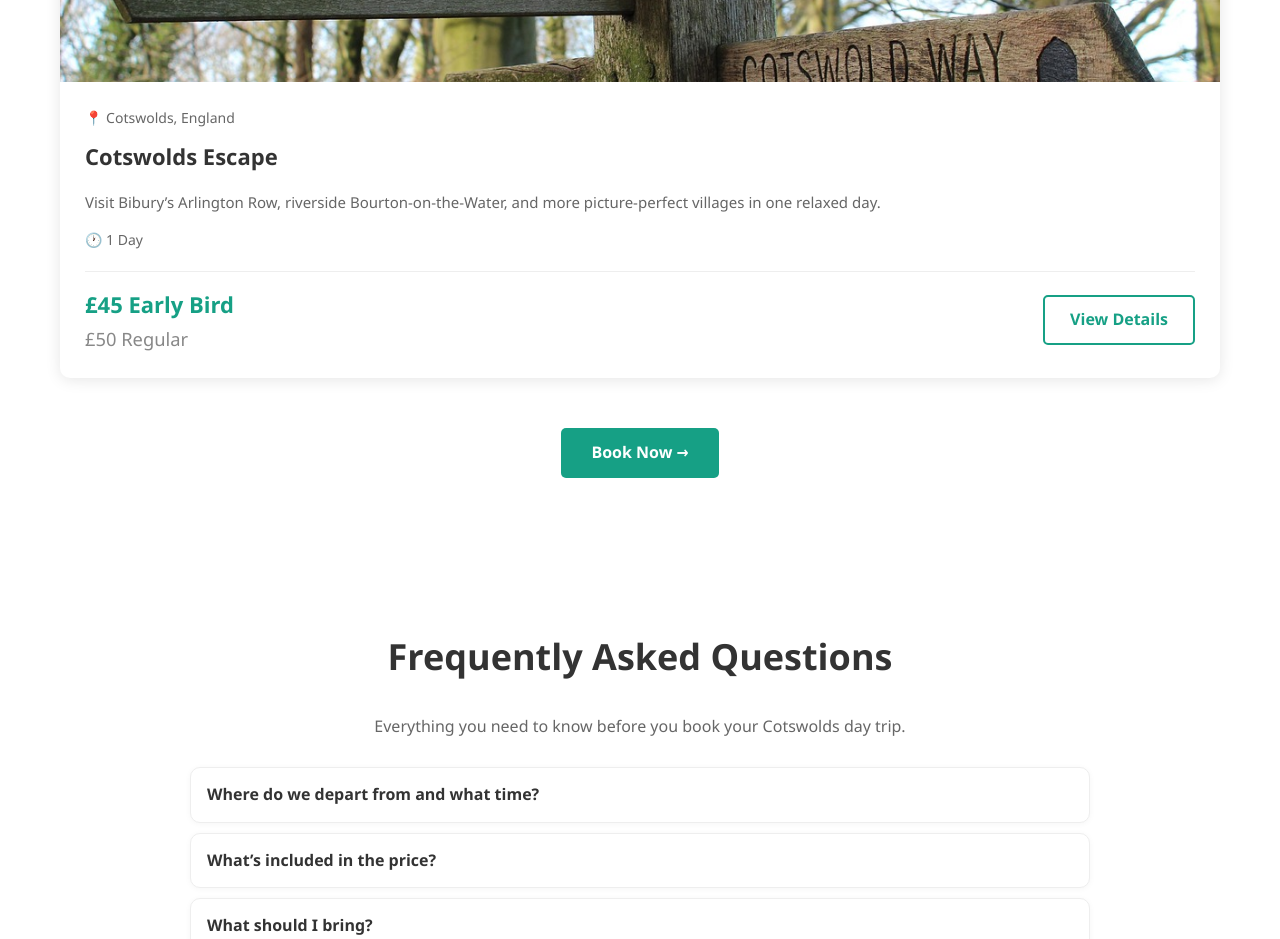
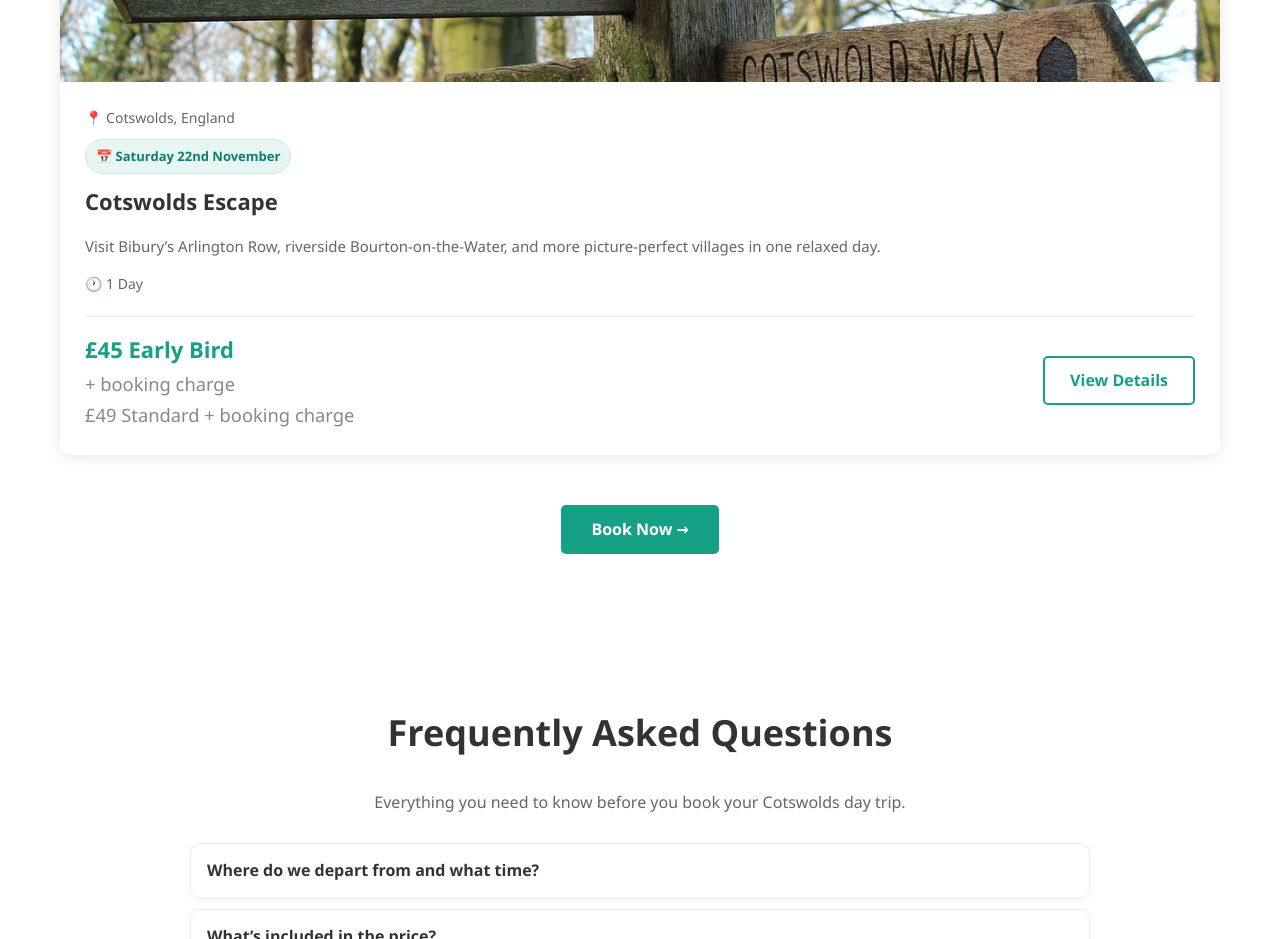
Before and after one commit to SaaFazal/manjummel, a website: page index.html in a window 1280 px wide. Shown: the part 2100-3039 px from the top of the page. Drawn offline with nearby package versions, Linux system fonts and the light colour scheme.

Commit message:
updated all the pages

```diff
--- a/index.html
+++ b/index.html
@@ -117,6 +117,18 @@
     .trip-price{color:#16a085;font-size:22px;font-weight:800}
     .trip-price small{display:block;color:#888;font-weight:500;margin-top:2px}
     .view-all{text-align:center;margin-top:50px}
+    /* Trip date pill */
+    .trip-date{
+      display:inline-block;
+      background:#e8f6f2;
+      color:#0e7e68;
+      border:1px solid #cbece4;
+      padding:6px 10px;
+      border-radius:999px;
+      font-size:13px;
+      font-weight:700;
+      margin:0 0 10px 0;
+    }
 
     /* FAQ */
     .faq{padding:70px 20px;background:#fff}
@@ -170,7 +182,7 @@
       .whatsapp-float{right:24px;width:56px;height:56px;font-size:28px}
     }
 
-    /* Modal (cleaner typography) */
+    /* Modal (clean typography) */
     .modal{position:fixed;inset:0;background:rgba(0,0,0,.55);display:none;align-items:center;justify-content:center;z-index:4000;padding:20px}
     .modal.active{display:flex}
     .modal-content{background:#fff;width:100%;max-width:680px;max-height:85vh;border-radius:12px;box-shadow:0 10px 40px rgba(0,0,0,.25);overflow:hidden;position:relative;display:flex;flex-direction:column}
@@ -323,11 +335,15 @@
           </div>
           <div class="trip-content">
             <div class="trip-location">📍 Cotswolds, England</div>
+            <div class="trip-date">📅 Saturday 22nd November</div>
             <h3>Cotswolds Escape</h3>
             <p>Visit Bibury’s Arlington Row, riverside Bourton-on-the-Water, and more picture-perfect villages in one relaxed day.</p>
             <div class="trip-duration">🕐 1 Day</div>
             <div class="trip-footer">
-              <div class="trip-price">£45 Early Bird <small>£50 Regular</small></div>
+              <div class="trip-price">
+                £45 Early Bird <small>+ booking charge</small>
+                <small>£49 Standard + booking charge</small>
+              </div>
               <a href="#" class="btn-outline" onclick="openTripDetails(event)">View Details</a>
             </div>
           </div>
@@ -353,6 +369,7 @@
       </div>
       <div class="modal-body">
         <p>Spend a dreamy day among honey-stone cottages, arched bridges, gentle rivers, and classic English countryside views.</p>
+        <p class="muted" style="margin-top:-2px">📅 <strong>Saturday 22nd November</strong></p>
 
         <h3>📍 Places to Visit</h3>
         <ul>
@@ -381,7 +398,10 @@
         <p class="muted"><em>Order of stops may change due to traffic/seasonal events.</em></p>
       </div>
       <div class="modal-footer">
-        <div class="price-highlight">£45 Early Bird <span class="muted" style="font-weight:400;"> (£50 Regular)</span></div>
+        <div class="price-highlight">
+          £45 Early Bird + booking charge
+          <span class="muted" style="font-weight:400;">(£49 Standard + booking charge)</span>
+        </div>
         <a class="btn-primary" href="#book" onclick="closeTripDetails()">Book This Trip →</a>
       </div>
     </div>
```
Also changed, not shown: assets/cotswold-cover.jpg.
